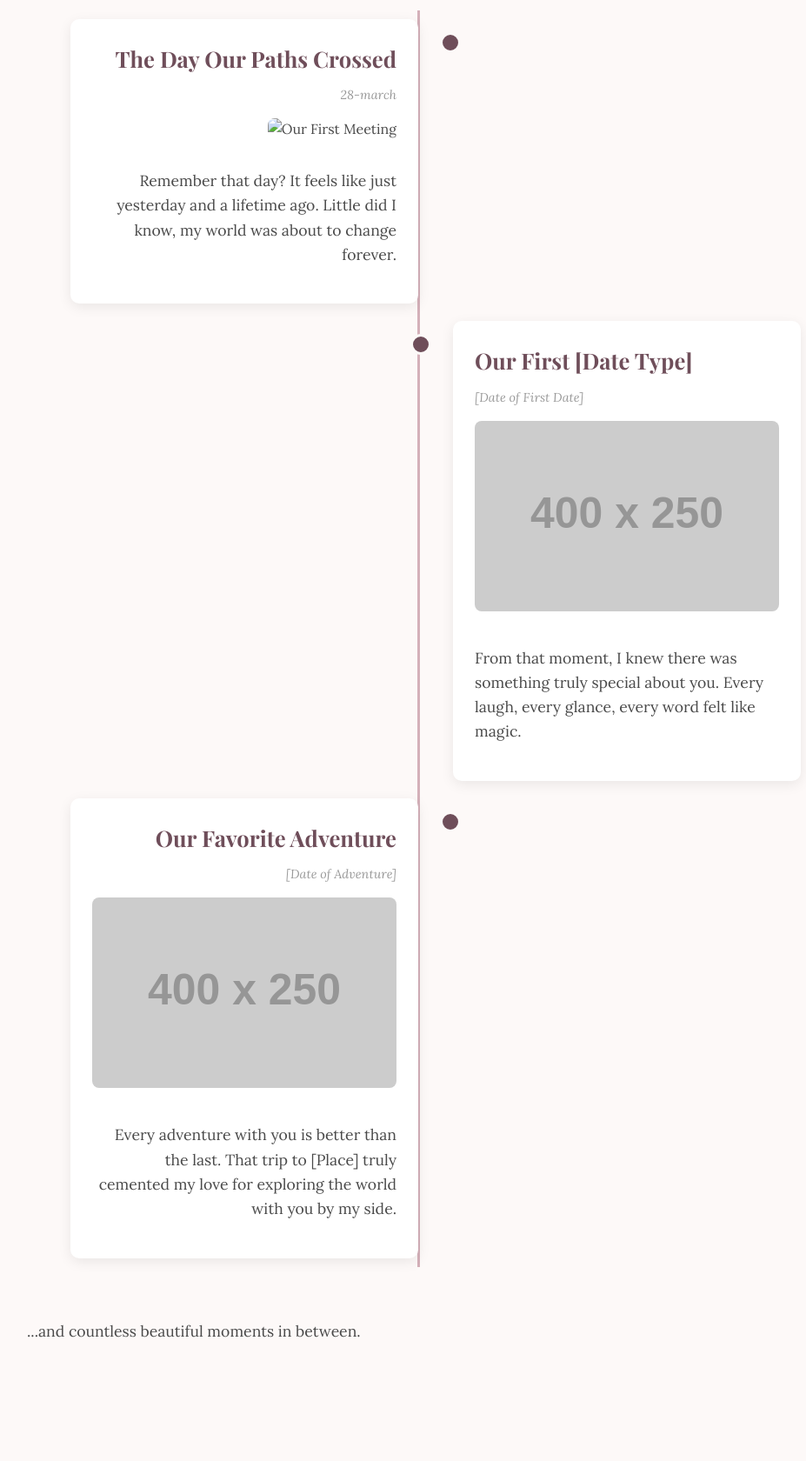
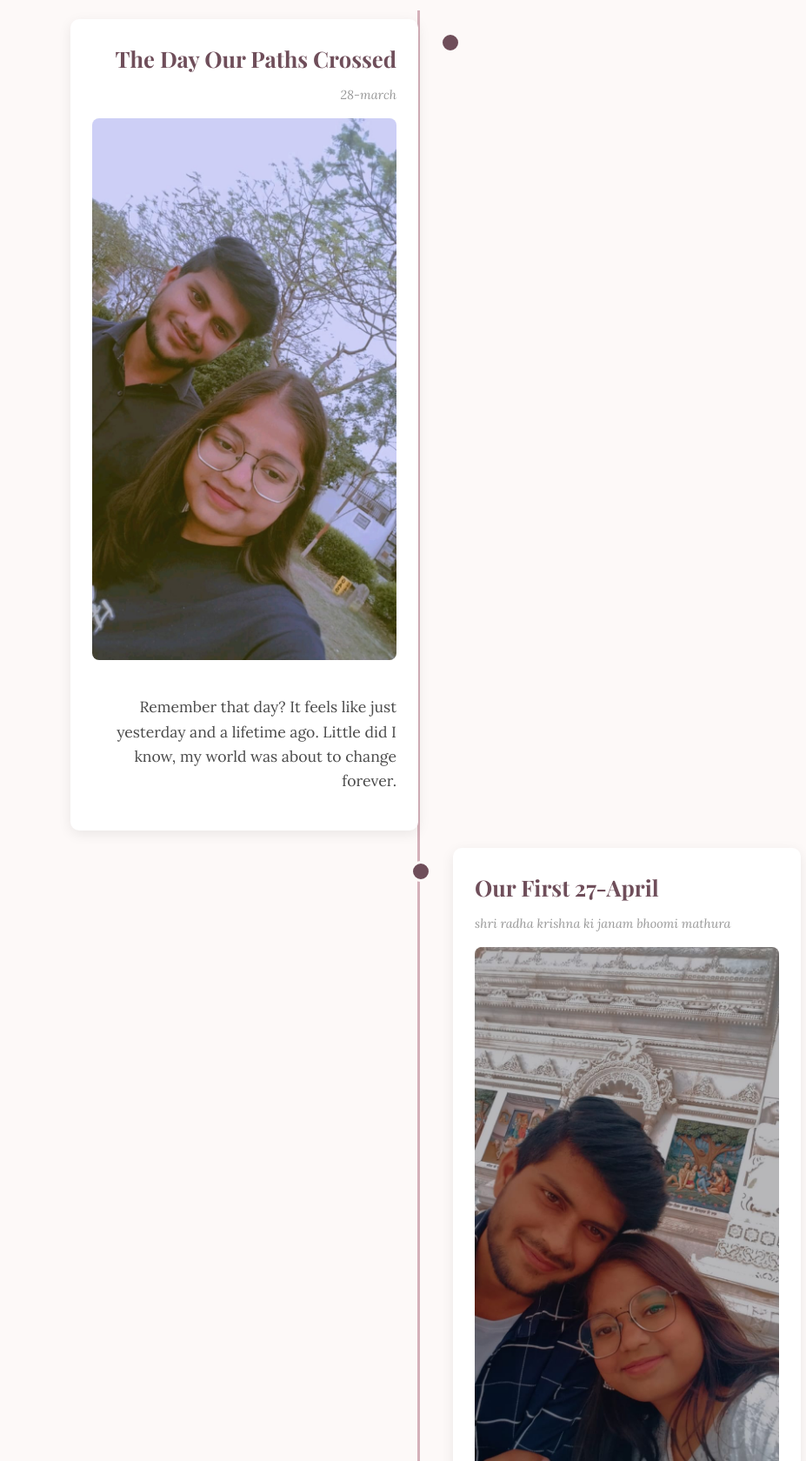
Before and after one commit to mohitchandwai/tanisha, a plain HTML site: page index.html in a window 1280 px wide. Shown: the part 1120-2800 px from the top of the page at 87% size, without its empty margins (159-1086 px from the left). Drawn offline with nearby package versions, Linux system fonts and the light colour scheme; placeholder pictures from the web are drawn by us.

Commit message:
Update index.html

```diff
--- a/index.html
+++ b/index.html
@@ -12,7 +12,7 @@
     <div class="background-overlay"></div>
     <div class="falling-elements"></div> <header class="hero-section">
         <div class="hero-content">
-            <h1 class="fade-in-up">To My Dearest tannu</h1>
+            <h1 class="fade-in-up">To My Dearest Tannu</h1>
             <p class="fade-in-up delay-1">Welcome to Our Little Corner of the World</p>
             <a href="#our-journey" class="cta-button fade-in-up delay-2">Discover Our Story</a>
         </div>
@@ -29,29 +29,20 @@
                     <div class="timeline-content">
                         <h3>The Day Our Paths Crossed</h3>
                         <p class="date">28-march</p>
-                        <img src="" alt="Our First Meeting">
+                        <img src="9277b42b6ed476e2d18d9e7f1e97e442.jpg" alt="Our First Meeting">
                         <p>Remember that day? It feels like just yesterday and a lifetime ago. Little did I know, my world was about to change forever.</p>
                     </div>
                 </div>
                 <div class="timeline-item reveal-item">
                     <div class="timeline-dot"></div>
                     <div class="timeline-content">
-                        <h3>Our First [Date Type]</h3>
-                        <p class="date">[Date of First Date]</p>
-                        <img src="https://via.placeholder.com/400x250/E8F5E9/6F4E5A?text=Our+First+Date+Photo" alt="Our First Date">
+                        <h3>Our First 27-April</h3>
+                        <p class="date">shri radha krishna ki janam bhoomi mathura</p>
+                        <img src="IMG-20240427-WA0006.jpg" alt="Our First Date">
                         <p>From that moment, I knew there was something truly special about you. Every laugh, every glance, every word felt like magic.</p>
                     </div>
                 </div>
-                <div class="timeline-item reveal-item">
-                    <div class="timeline-dot"></div>
-                    <div class="timeline-content">
-                        <h3>Our Favorite Adventure</h3>
-                        <p class="date">[Date of Adventure]</p>
-                        <img src="https://via.placeholder.com/400x250/DDEBF7/6F4E5A?text=Our+Adventure+Photo" alt="Our Adventure">
-                        <p>Every adventure with you is better than the last. That trip to [Place] truly cemented my love for exploring the world with you by my side.</p>
-                    </div>
-                </div>
-            </div>
+
             <p class="cta-text">...and countless beautiful moments in between.</p>
         </div>
     </section>
@@ -90,9 +81,9 @@
             <h2 class="section-title">Our Beautiful Tomorrow</h2>
             <div class="future-content reveal-item">
                 <p>Looking forward, my dearest, my heart swells with anticipation for all that we will build, discover, and experience together.</p>
-                <p>I dream of [a specific shared dream, e.g., cozy evenings by the fireplace, exploring new cities hand-in-hand, laughing endlessly as we grow old].</p>
+                <p>I dream of marriage  with you i want to spend all my life with you are my grah laxmi.</p>
                 <p>Every sunrise brings the promise of another wonderful day with you, and I can't wait to embrace every single one.</p>
-                <p class="signature">With All My Love, <br>[Your Name]</p>
+                <p class="signature">With All My Love, <br>Tannu ka Mohit</p>
             </div>
         </div>
     </section>
@@ -100,7 +91,7 @@
     ---
 
     <footer class="footer-section">
-        <p>&copy; [Current Year] Our Love Story. Designed with endless love for [Her Name].</p>
+        <p>&copy; 2nd year Our Love Story. Designed with endless love for tannu meri sweety.</p>
     </footer>
 
     <script src="script.js"></script>
```
